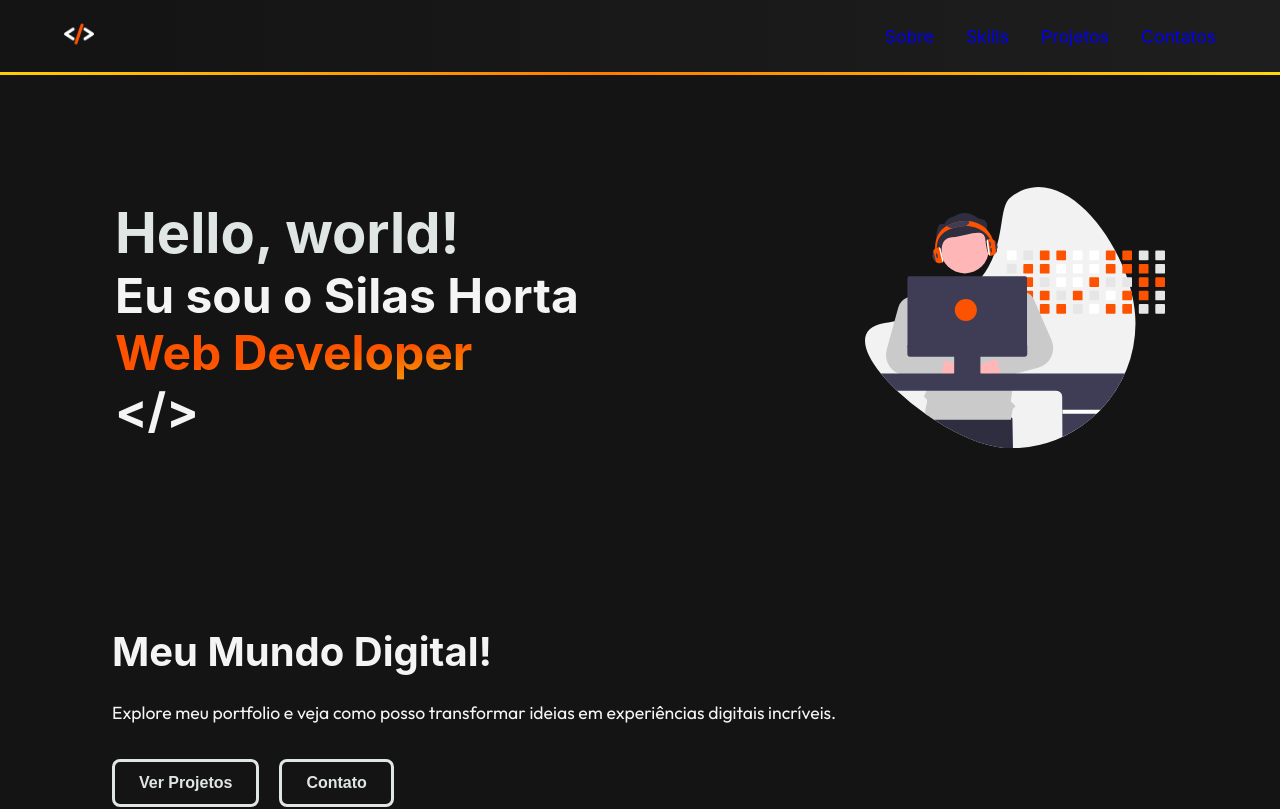
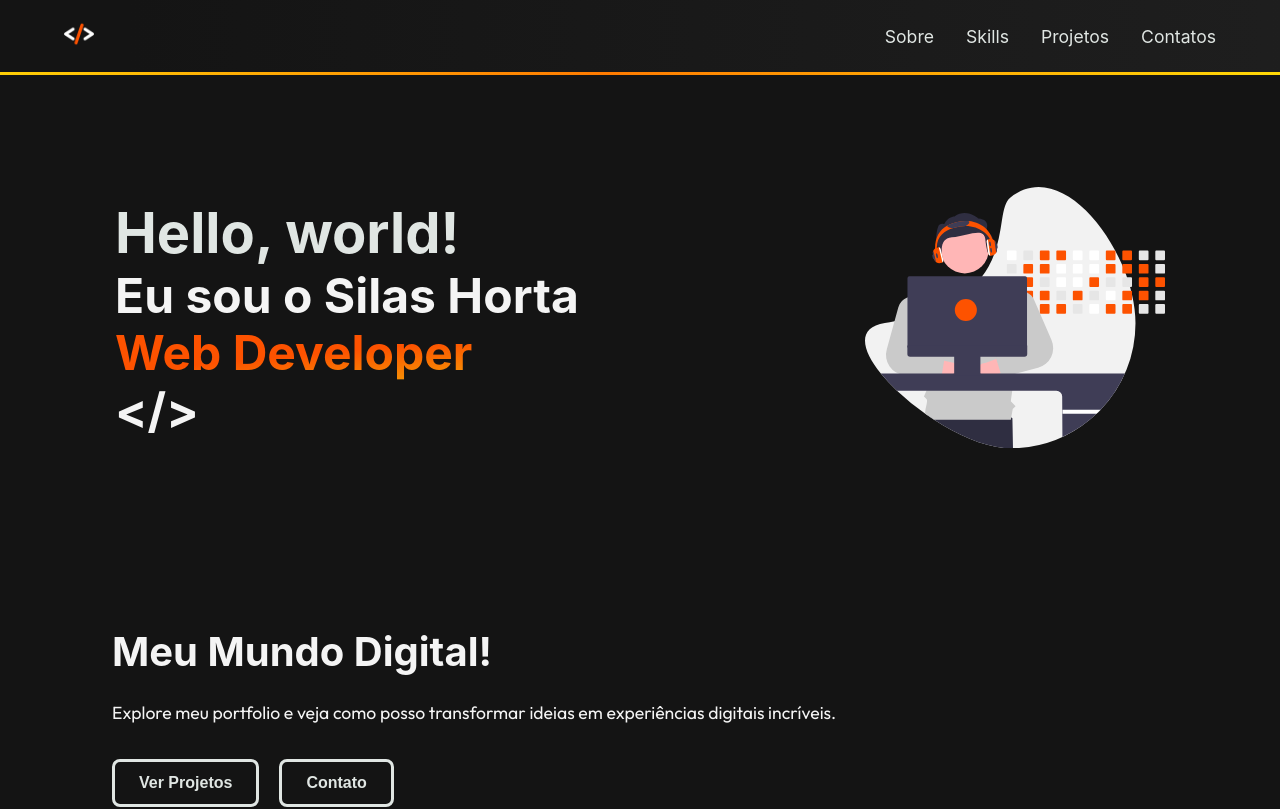
Before and after one commit to silashorta/portfolio-project, a React (Vite) app: page / in a window 1280 px wide. Shown: the top 809 px of the page. Built offline with nearby package versions, Linux system fonts and the light colour scheme.

Commit message:
up styles

```diff
--- a/components/Navbar/Navbar.module.css
+++ b/components/Navbar/Navbar.module.css
@@ -29,8 +29,7 @@
     cursor: pointer;
   }
 
-  .menu__links:visited {
-    color: red;
+  .menu__links: {
   }
 
   /* Adicionar estilos para o menu responsivo */
--- a/src/index.css
+++ b/src/index.css
@@ -50,7 +50,11 @@ p{
 a{
   text-decoration: none;
 }
+
+a{
+  color: var(--brancoTexto);
+}
 a:visited{
-  color: var(--brancoTexto);
+  color: var(--brancoTexto) !important;
   text-decoration: none;
 }
```
